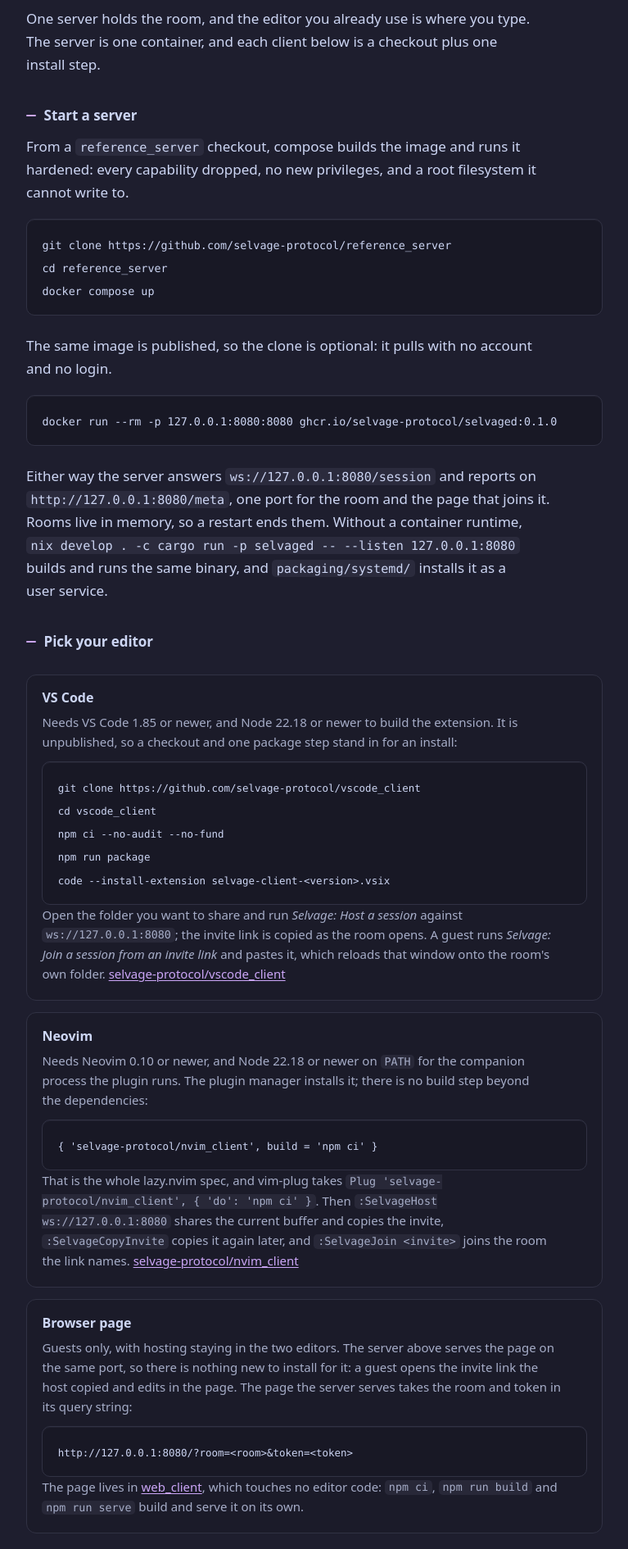
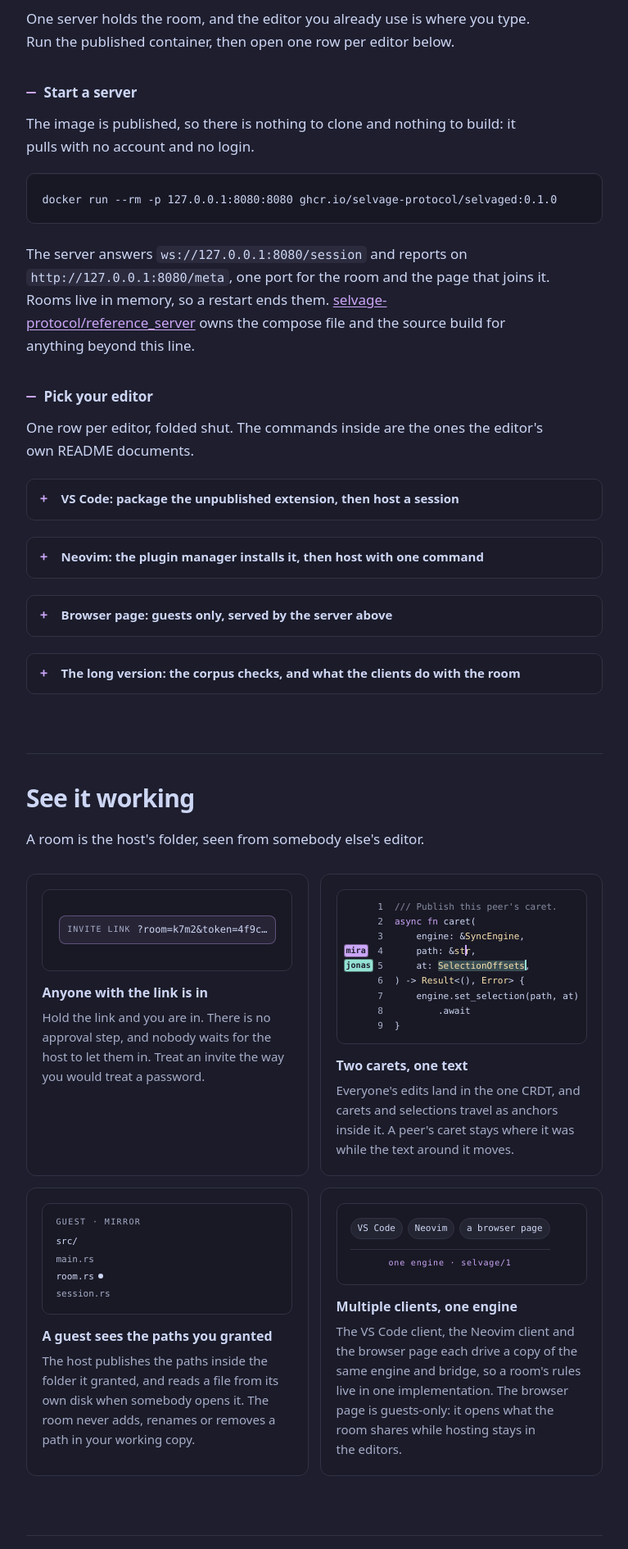
Before and after one commit to selvage-protocol/site, a Next.js app: page / in a window 1280 px wide. Shown: the part 920-2810 px from the top of the page at 82% size, without its empty margins (52-819 px from the left). Built offline with nearby package versions, Linux system fonts and the light colour scheme.

Commit message:
feat(site): run the published image, fold the editors, drop the repo grid

```diff
--- a/app/page.tsx
+++ b/app/page.tsx
@@ -206,26 +206,14 @@
             <h2>Get it working</h2>
             <p>
               One server holds the room, and the editor you already use is where
-              you type. The server is one container, and each client below is a
-              checkout plus one install step.
+              you type. Run the published container, then open one row per
+              editor below.
             </p>
 
             <h3>Start a server</h3>
             <p>
-              From a <code>reference_server</code> checkout, compose builds the
-              image and runs it hardened: every capability dropped, no new
-              privileges, and a root filesystem it cannot write to.
-            </p>
-            <pre>
-              <code>
-                {
-                  "git clone https://github.com/selvage-protocol/reference_server\ncd reference_server\ndocker compose up"
-                }
-              </code>
-            </pre>
-            <p>
-              The same image is published, so the clone is optional: it pulls
-              with no account and no login.
+              The image is published, so there is nothing to clone and nothing
+              to build: it pulls with no account and no login.
             </p>
             <pre>
               <code>
@@ -235,23 +223,29 @@
               </code>
             </pre>
             <p>
-              Either way the server answers{" "}
+              The server answers{" "}
               <code>ws://127.0.0.1:8080/session</code> and reports on{" "}
               <code>http://127.0.0.1:8080/meta</code>, one port for the room and
               the page that joins it. Rooms live in memory, so a restart ends
-              them. Without a container runtime,{" "}
-              <code>
-                nix develop . -c cargo run -p selvaged -- --listen 127.0.0.1:8080
-              </code>{" "}
-              builds and runs the same binary, and{" "}
-              <code>packaging/systemd/</code> installs it as a user service.
+              them.{" "}
+              <a href="https://github.com/selvage-protocol/reference_server">
+                selvage-protocol/reference_server
+              </a>{" "}
+              owns the compose file and the source build for anything beyond
+              this line.
             </p>
 
             <h3>Pick your editor</h3>
-            <ul className="cards editors">
-              <li>
-                <p className="card-lead">VS Code</p>
-                <p className="card-body">
+            <p>
+              One row per editor, folded shut. The commands inside are the ones
+              the editor&apos;s own README documents.
+            </p>
+            <details className="quickstart">
+              <summary>
+                VS Code: package the unpublished extension, then host a session
+              </summary>
+              <div className="quickstart-body">
+                <p>
                   Needs VS Code 1.85 or newer, and Node 22.18 or newer to build
                   the extension. It is unpublished, so a checkout and one package
                   step stand in for an install:
@@ -263,7 +257,7 @@
                     }
                   </code>
                 </pre>
-                <p className="card-body">
+                <p>
                   Open the folder you want to share and run{" "}
                   <em>Selvage: Host a session</em> against{" "}
                   <code>ws://127.0.0.1:8080</code>; the invite link is copied as
@@ -274,10 +268,14 @@
                     selvage-protocol/vscode_client
                   </a>
                 </p>
-              </li>
-              <li>
-                <p className="card-lead">Neovim</p>
-                <p className="card-body">
+              </div>
+            </details>
+            <details className="quickstart">
+              <summary>
+                Neovim: the plugin manager installs it, then host with one command
+              </summary>
+              <div className="quickstart-body">
+                <p>
                   Needs Neovim 0.10 or newer, and Node 22.18 or newer on{" "}
                   <code>PATH</code> for the companion process the plugin runs.
                   The plugin manager installs it; there is no build step beyond
@@ -286,7 +284,7 @@
                 <pre>
                   <code>{`{ 'selvage-protocol/nvim_client', build = 'npm ci' }`}</code>
                 </pre>
-                <p className="card-body">
+                <p>
                   That is the whole lazy.nvim spec, and vim-plug takes{" "}
                   <code>
                     {"Plug 'selvage-protocol/nvim_client', { 'do': 'npm ci' }"}
@@ -300,22 +298,26 @@
                     selvage-protocol/nvim_client
                   </a>
                 </p>
-              </li>
-              <li>
-                <p className="card-lead">Browser page</p>
-                <p className="card-body">
+              </div>
+            </details>
+            <details className="quickstart">
+              <summary>
+                Browser page: guests only, served by the server above
+              </summary>
+              <div className="quickstart-body">
+                <p>
                   Guests only, with hosting staying in the two editors. The
-                  server above serves the page on the same port, so there is
-                  nothing new to install for it: a guest opens the invite link
-                  the host copied and edits in the page. The page the server
-                  serves takes the room and token in its query string:
+                  server above serves the page on the same port. A guest opens
+                  the invite link the host copied and edits in the page. The
+                  page the server serves takes the room and token in its query
+                  string:
                 </p>
                 <pre>
                   <code>
                     {"http://127.0.0.1:8080/?room=<room>&token=<token>"}
                   </code>
                 </pre>
-                <p className="card-body">
+                <p>
                   The page lives in{" "}
                   <a href="https://github.com/selvage-protocol/web_client">
                     web_client
@@ -324,35 +326,15 @@
                   <code>npm run build</code> and <code>npm run serve</code> build
                   and serve it on its own.
                 </p>
-              </li>
-            </ul>
+              </div>
+            </details>
 
             <details className="quickstart">
               <summary>
-                The long version: the server from source, the corpus checks, and
-                what the clients do with the room
+                The long version: the corpus checks, and what the clients do
+                with the room
               </summary>
               <div className="quickstart-body">
-                <h3>Build the server from source</h3>
-                <p>
-                  Without a container runtime the same binary comes from the
-                  workspace. It is one binary with no configuration file:
-                </p>
-                <pre>
-                  <code>
-                    {
-                      "git clone https://github.com/selvage-protocol/reference_server\ncd reference_server\nnix develop . -c cargo run -p selvaged -- --listen 127.0.0.1:8080"
-                    }
-                  </code>
-                </pre>
-                <p>
-                  Without Nix, <a href="https://rust-lang.org/tools/install/">install Rust via rustup</a>{" "}
-                  and the same <code>cargo run</code> needs no other setup. For a
-                  binary to keep, build it release and run that:{" "}
-                  <code>nix develop . -c cargo build --release --locked -p selvaged</code>{" "}
-                  writes <code>./target/release/selvaged</code>.
-                </p>
-
                 <h3>Check the corpus</h3>
                 <p>
                   The schemas and the vectors are checked on their own, with no
@@ -477,9 +459,8 @@
       </main>
 
       <footer className="prose-body page-foot mx-auto w-full max-w-6xl px-5 pb-20">
-        <div className="foot-grid">
-          <div>
-            <h2>Licences</h2>
+        <div>
+          <h2>Licences</h2>
             <p>
               The specification (prose, canonical form, JSON Schema and vectors) is
               CC-BY-4.0, and its tooling is MIT OR Apache-2.0. The reference server
@@ -503,39 +484,6 @@
               MIT OR Apache-2.0.
             </p>
           </div>
-          <ul className="repos">
-            <li>
-              <a href="https://github.com/selvage-protocol/specification">
-                specification
-              </a>{" "}
-              (the protocol, in prose, schema and vectors)
-            </li>
-            <li>
-              <a href="https://github.com/selvage-protocol/reference_server">
-                reference_server
-              </a>{" "}
-              (the server, the client library, the harness)
-            </li>
-            <li>
-              <a href="https://github.com/selvage-protocol/vscode_client">
-                vscode_client
-              </a>{" "}
-              (the VS Code client)
-            </li>
-            <li>
-              <a href="https://github.com/selvage-protocol/nvim_client">
-                nvim_client
-              </a>{" "}
-              (the Neovim client)
-            </li>
-            <li>
-              <a href="https://github.com/selvage-protocol/web_client">
-                web_client
-              </a>{" "}
-              (the browser client and the page the server serves)
-            </li>
-          </ul>
-        </div>
       </footer>
     </div>
   );
--- a/style.css
+++ b/style.css
@@ -194,7 +194,7 @@
 }
 
 /* Tailwind's preflight removes list markers, so every list on the page puts its
-   own back: a numbered procedure, the figure grid and the repository cards. */
+   own back: a numbered procedure and the figure grid. */
 
 .prose-body ol.steps {
   margin: 0.4rem 0 0;
@@ -251,22 +251,14 @@
   }
 }
 
-/* One editor per row at every width: each of these cards carries commands, and half the grid
-   is narrower than the longest line in them. */
-.prose-body ul.cards.editors {
-  grid-template-columns: 1fr;
-}
-
-.prose-body ul.cards.editors .card-lead {
-  margin-top: 0;
-}
-
-.prose-body ul.cards.editors pre {
+/* Each editor's steps live in a folded row, so long commands never widen
+   the card grid; the code inside keeps the figure grid's own frame. */
+.prose-body .quickstart-body pre {
   max-width: none;
   margin: 0.75rem 0 0;
 }
 
-.prose-body ul.cards.editors pre code {
+.prose-body .quickstart-body pre code {
   font-size: 0.78rem;
 }
 
@@ -607,29 +599,11 @@
   margin-top: 1.15rem;
 }
 
-/* The repository list: one card per repository, name in mono over its line. The name is a
-   link like any other, so it keeps the underline the prose links carry. */
-.prose-body ul.repos {
-  display: grid;
-  gap: 0.7rem;
-  max-width: var(--column);
-  margin: 0;
-  padding: 0;
-  list-style: none;
-}
-
-.prose-body ul.repos li {
-  max-width: none;
-  margin: 0;
-  padding: 0.8rem 1rem;
-  border: 1px solid var(--rule);
-  border-radius: 0.5rem;
-  background: rgba(24, 24, 37, 0.5);
-}
-
-.prose-body ul.repos a {
-  font-family: var(--mono);
-  font-size: 0.875rem;
+/* The footer is the licences in one flow, nothing more: a newcomer at the
+   bottom of the page needs the terms and the privacy line, not a second
+   navigation. Each client section above already links its own repository. */
+.prose-body.page-foot {
+  grid-template-columns: minmax(0, 60rem);
 }
 
 @media (max-width: 30rem) {
@@ -656,19 +630,15 @@
   outline-offset: 2px;
 }
 
-/* The footer: the licences in one flow, with the repository cards beneath them. It was a
-   two-column grid, which put a 30rem column of licence prose beside the list; the prose is
-   the widest thing down here and reads better at its own measure. */
+/* The footer is the licences in one flow. It was a two-column grid beside a
+   repository list; the prose is the widest thing down here and reads better
+   at its own measure, and the client sections above already link their own
+   repositories. */
 .prose-body.page-foot {
   grid-template-columns: minmax(0, 60rem);
   padding-top: 3rem;
   border-top: 1px solid var(--rule);
   font-size: 0.9375rem;
-}
-
-.foot-grid {
-  display: grid;
-  gap: 2.5rem;
 }
 
 .prose-body.page-foot h2 {
@@ -811,15 +781,13 @@
     animation: rise 520ms cubic-bezier(0.22, 0.61, 0.36, 1) both;
   }
 
-  .prose-body ul.cards > li,
-  .prose-body ul.repos li {
+  .prose-body ul.cards > li {
     transition:
       transform 160ms ease-out,
       border-color 160ms ease-out;
   }
 
-  .prose-body ul.cards > li:hover,
-  .prose-body ul.repos li:hover {
+  .prose-body ul.cards > li:hover {
     transform: translateY(-2px);
     border-color: rgba(203, 166, 247, 0.45);
   }
```
Also changed, not shown: 1 other file (tests, documents, lock files or other folders).
